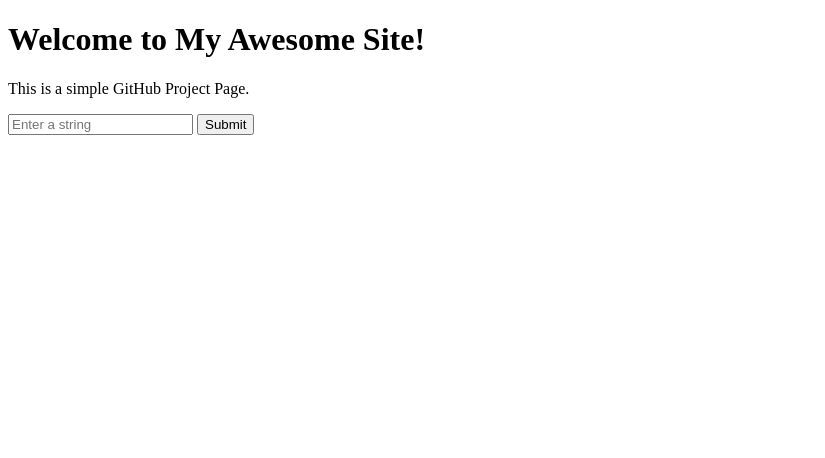
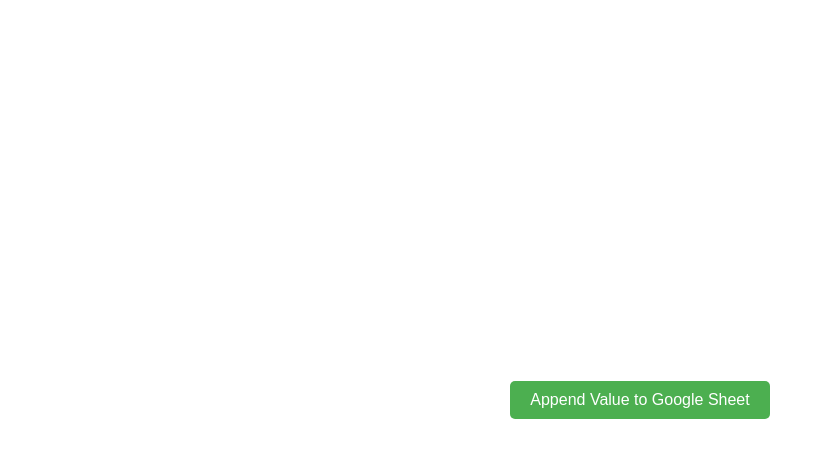
Before and after one commit to StefanoAlbini96/recipes_shared, a plain HTML site: page index.html in a window 1280 px wide. Shown: the whole page, without its empty margins (0-825 px from the left). Drawn offline with Linux system fonts and the light colour scheme.

Commit message:
Update index.html

```diff
--- a/index.html
+++ b/index.html
@@ -3,42 +3,53 @@
 <head>
     <meta charset="UTF-8">
     <meta name="viewport" content="width=device-width, initial-scale=1.0">
-    <title>My Awesome Site</title>
+    <title>Append Value to Google Sheet</title>
+    <style>
+        body {
+            font-family: Arial, sans-serif;
+            display: flex;
+            justify-content: center;
+            align-items: center;
+            height: 100vh;
+            margin: 0;
+        }
+        button {
+            font-size: 16px;
+            padding: 10px 20px;
+            cursor: pointer;
+            background-color: #4CAF50;
+            color: white;
+            border: none;
+            border-radius: 5px;
+        }
+        button:hover {
+            background-color: #45a049;
+        }
+    </style>
 </head>
 <body>
-    <h1>Welcome to My Awesome Site!</h1>
-    <p>This is a simple GitHub Project Page.</p>
+    <button id="appendButton">Append Value to Google Sheet</button>
 
+    <script>
+        document.getElementById('appendButton').addEventListener('click', function() {
+            const valueToAppend = "Hello, World!"; // You can change this value or make it dynamic
 
-<form id="submission-form">
-  <input type="text" id="inputString" placeholder="Enter a string" required />
-  <button type="submit">Submit</button>
-</form>
-
-<script>
-  const form = document.getElementById('submission-form');
-  form.addEventListener('submit', async (event) => {
-    event.preventDefault();
-    const inputString = document.getElementById('inputString').value;
-
-    try {
-      const response = await fetch('https://script.google.com/macros/s/AKfycbyp00a8Rmc0OcsrtkxbwXakMuzBOu05Kuuqp4kCWav-bFR_hl7O_ucp2wM_BVVXukSb/exec', {
-        method: 'POST',
-        mode: 'no-cors',
-        headers: { 'Content-Type': 'application/x-www-form-urlencoded' },
-        body: new URLSearchParams({ inputString })
-      });
-      alert('Submission Successful!');
-    } catch (error) {
-      alert('Failed to submit.');
-      console.error('Error:', error);
-    }
-  });
-</script>
-
-
+            fetch('https://script.google.com/macros/s/AKfycbyhMTgXnIBH9fkPY_DVAtWlNEwiocYsVerwkwm4m5A/dev', {
+                method: 'POST',
+                body: new URLSearchParams({
+                    'value': valueToAppend
+                })
+            })
+            .then(response => response.text())
+            .then(data => {
+                console.log("Success:", data);
+                alert('Value appended successfully!');
+            })
+            .catch(error => {
+                console.error("Error:", error);
+                alert('Error appending value.');
+            });
+        });
+    </script>
 </body>
-
-
-
 </html>
```
